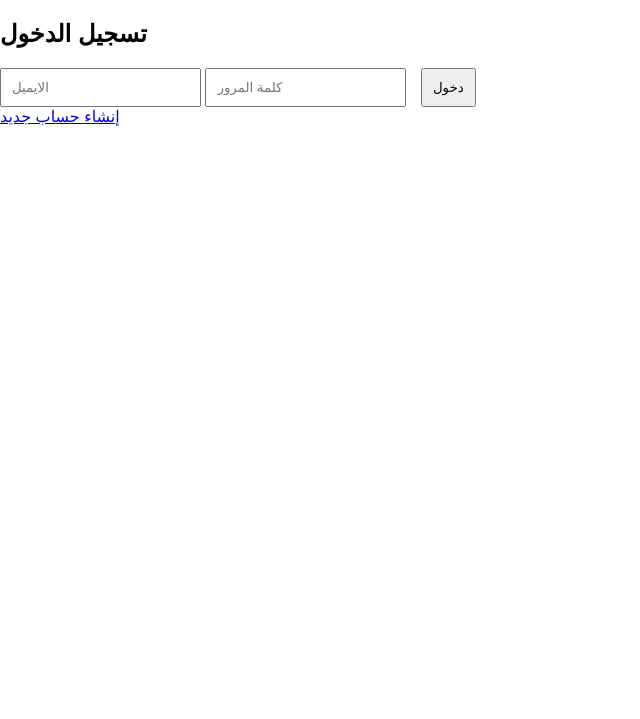
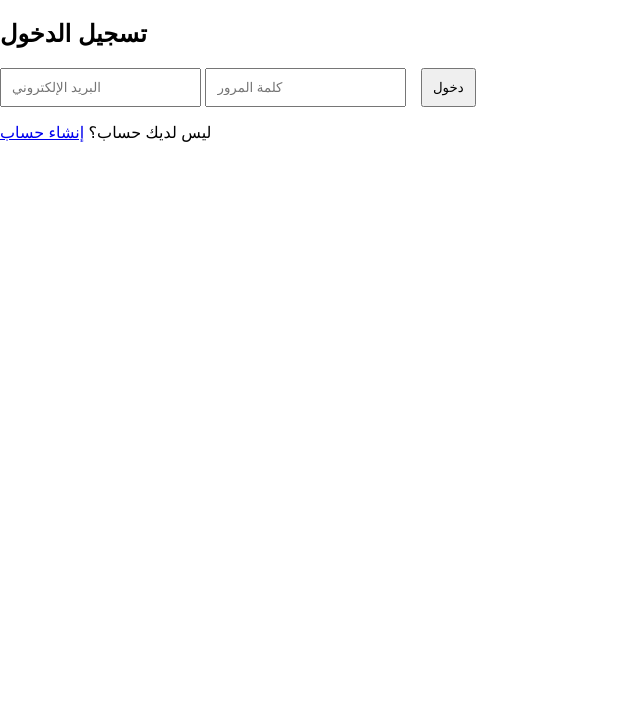
Before and after one commit to khalidnishirwan-cloud/aman, a Flask app: page /login in a window 1280 px wide. Shown: the top 719 px of the page, without its empty margins (0-640 px from the left). Run offline with Flask 3, Linux system fonts and the light colour scheme.

Commit message:
Refactor login page layout and content

```diff
--- a/templates/login.html
+++ b/templates/login.html
@@ -2,23 +2,18 @@
 <html lang="ar">
 <head>
     <meta charset="UTF-8">
-<title>تسجيل الدخول</title>
+    <title>تسجيل الدخول - Zentra AI</title>
     <link rel="stylesheet" href="/static/style.css">
 </head>
-
 <body>
-
-<div class="container">
+    <div class="auth-container">
         <h2>تسجيل الدخول</h2>
-
         <form method="POST">
-        <input type="email" name="email" placeholder="الايميل" required>
+            <input type="email" name="email" placeholder="البريد الإلكتروني" required>
             <input type="password" name="password" placeholder="كلمة المرور" required>
             <button type="submit">دخول</button>
         </form>
-
-    <a href="/register">إنشاء حساب جديد</a>
+        <p>ليس لديك حساب؟ <a href="/register">إنشاء حساب</a></p>
     </div>
-
 </body>
 </html>
```
Lines whose indentation alone changed are shown as unchanged.
